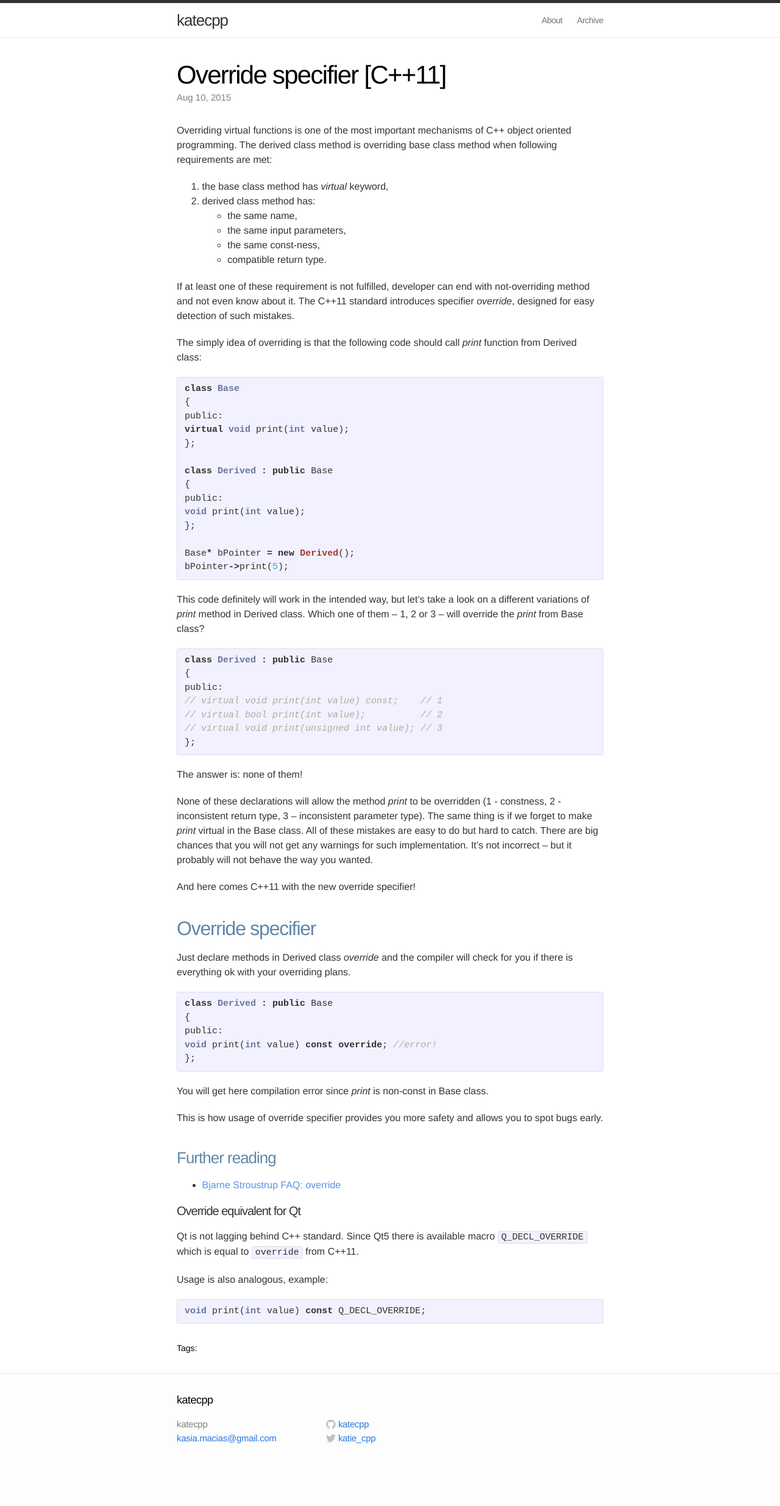
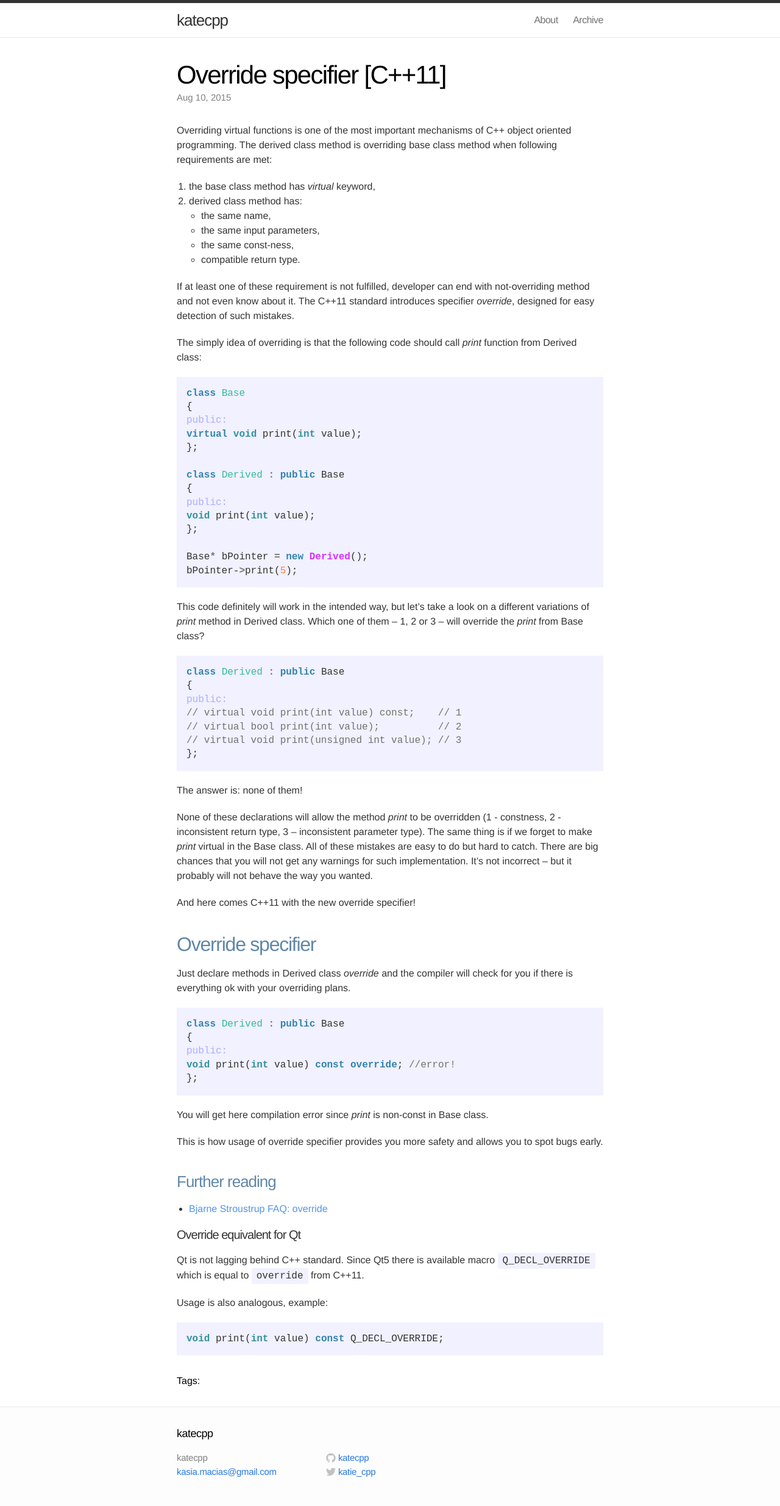
Before and after one commit to katecpp/katecpp.github.io, a Jekyll site: the page built from _posts/2015-08-10-override.markdown, in a window 1280 px wide. Shown: the whole page at 61% size. Built offline with Jekyll 4.4.1, drawn with Linux system fonts in a browser that asks for light colours; comment, search, counter and statistics services are not loaded; before the commit the page ends 2414 px from its top, so only the background shows below that.

Commit message:
Changed highlight style

```diff
--- a/css/main.css
+++ b/css/main.css
@@ -10,7 +10,7 @@ html, body { height: 100%; }
 
 body {
   font-family: Helvetica, Arial, sans-serif;
-  font-size: 14px;
+  font-size: 16px;
   line-height: 1.5;
   font-weight: 300;
   background-color: #fdfdfd;
@@ -236,27 +236,33 @@ a:visited { color: #205caa; }
 .post-content ul,
 .post-content ol { padding-left: 20px; }
 
-.post pre,
+/* Code */
 .post code {
-  border: 1px solid #d5d5e9;
+  padding: .25em .5em;
+  font-size: 100%;
+  opacity: 1;
   background-color: #eef;
-  padding: 8px 12px;
-  -webkit-border-radius: 3px;
-  -moz-border-radius: 3px;
   border-radius: 3px;
-  font-size: 15px;
-  overflow:scroll;
 }
 
-.post code { padding: 1px 5px; }
-
-.post ul,
-.post ol { margin-left: 1.35em; }
-
+.post pre {
+  display: block;
+  margin-top: 0;
+  margin-bottom: 1rem;
+  padding: 1rem;
+  /*font-size: .8rem;*/
+  line-height: 1.4;
+  white-space: pre;
+  white-space: pre-wrap;
+  word-break: break-all;
+  word-wrap: break-word;
+  background-color: #eef; /* background of code */
+}
 .post pre code {
-  border: 0;
-  padding-right: 0;
-  padding-left: 0;
+  padding: 0;
+  font-size: 100%;
+  color: inherit;
+  background-color: transparent;
 }
 
 /* terminal */
@@ -274,66 +280,68 @@ a:visited { color: #205caa; }
 /* Syntax highlighting styles */
 /* ----------------------------------------------------------*/
 
-.highlight  { background: #ffffff; }
-.highlight .c { color: #999988; font-style: italic } /* Comment */
-.highlight .err { color: #a61717; background-color: #e3d2d2 } /* Error */
-.highlight .k { font-weight: bold } /* Keyword */
-.highlight .o { font-weight: bold } /* Operator */
-.highlight .cm { color: #999988; font-style: italic } /* Comment.Multiline */
-.highlight .cp { color: #999999; font-weight: bold } /* Comment.Preproc */
-.highlight .c1 { color: #999988; font-style: italic } /* Comment.Single */
-.highlight .cs { color: #999999; font-weight: bold; font-style: italic } /* Comment.Special */
-.highlight .gd { color: #000000; background-color: #ffdddd } /* Generic.Deleted */
+.highlight  { background-color: #ffffcc }
+.highlight .c { color: #505050 ; } /* Comment */
+.highlight .err { color: #AA0000; background-color: #FFAAAA }  /* Error */
+.highlight .k { font-weight: bold; color: #006699; } /* Keyword */
+.highlight .o { font-weight: bold; color: #555555 } /* Operator */
+.highlight .cm { color: #0099FF; font-style: italic } /* Comment.Multiline */
+.highlight .cp { color: #009999 } /* Comment.Preproc */
+.highlight .c1 { color: #505050 ; } /* Comment.Single */
+.highlight .cs { color: #505050 ; } /* Comment.Special */
+.highlight .gd { background-color: #FFCCCC; border: 1px solid #CC0000 } /* Generic.Deleted */
 .highlight .gd .x { color: #000000; background-color: #ffaaaa } /* Generic.Deleted.Specific */
 .highlight .ge { font-style: italic } /* Generic.Emph */
-.highlight .gr { color: #aa0000 } /* Generic.Error */
-.highlight .gh { color: #999999 } /* Generic.Heading */
-.highlight .gi { color: #000000; background-color: #ddffdd } /* Generic.Inserted */
+.highlight .gr { color: #FF0000 } /* Generic.Error */
+.highlight .gh { color: #003300; } /* Generic.Heading */
+.highlight .gi { background-color: #CCFFCC; border: 1px solid #00CC00 } /* Generic.Inserted */
 .highlight .gi .x { color: #000000; background-color: #aaffaa } /* Generic.Inserted.Specific */
-.highlight .go { color: #888888 } /* Generic.Output */
-.highlight .gp { color: #555555 } /* Generic.Prompt */
+.highlight .go { color: #AAAAAA } /* Generic.Output */
+.highlight .gp { color: #000099; } /* Generic.Prompt */
 .highlight .gs { font-weight: bold } /* Generic.Strong */
-.highlight .gu { color: #aaaaaa } /* Generic.Subheading */
-.highlight .gt { color: #aa0000 } /* Generic.Traceback */
-.highlight .kc { font-weight: bold } /* Keyword.Constant */
-.highlight .kd { font-weight: bold } /* Keyword.Declaration */
-.highlight .kp { font-weight: bold } /* Keyword.Pseudo */
-.highlight .kr { font-weight: bold } /* Keyword.Reserved */
-.highlight .kt { color: #445588; font-weight: bold } /* Keyword.Type */
-.highlight .m { color: #009999 } /* Literal.Number */
-.highlight .s { color: #d14 } /* Literal.String */
-.highlight .na { color: #008080 } /* Name.Attribute */
-.highlight .nb { color: #0086B3 } /* Name.Builtin */
-.highlight .nc { color: #445588; font-weight: bold } /* Name.Class */
-.highlight .no { color: #008080 } /* Name.Constant */
-.highlight .ni { color: #800080 } /* Name.Entity */
-.highlight .ne { color: #990000; font-weight: bold } /* Name.Exception */
-.highlight .nf { color: #990000; font-weight: bold } /* Name.Function */
-.highlight .nn { color: #555555 } /* Name.Namespace */
-.highlight .nt { color: #000080 } /* Name.Tag */
-.highlight .nv { color: #008080 } /* Name.Variable */
-.highlight .ow { font-weight: bold } /* Operator.Word */
+.highlight .gu { color: #003300; } /* Generic.Subheading */
+.highlight .gt { color: #99CC66 } /* Generic.Traceback */
+.highlight .kc { font-weight: bold; color: #006699; } /* Keyword.Constant */
+.highlight .kd { font-weight: bold; color: #006699; } /* Keyword.Declaration */
+.highlight .kp { font-weight: bold; color: #006699 } /* Keyword.Pseudo */
+.highlight .kr { font-weight: bold; color: #006699; } /* Keyword.Reserved */
+.highlight .kt { font-weight: bold; color: #007788; } /* Keyword.Type */
+.highlight .m { color: #FF6600 } /* Literal.Number */
+.highlight .s { color: #d44950 } /* Literal.String */
+.highlight .na { color: #4f9fcf } /* Name.Attribute */
+.highlight .nb { color: #336666 } /* Name.Builtin */
+.highlight .nc { color: #00AA88; } /* Name.Class */
+.highlight .no { color: #336600 } /* Name.Constant */
+.highlight .nd { color: #9999FF } /* Name.Decorator */
+.highlight .ni { color: #999999; } /* Name.Entity */
+.highlight .ne { color: #CC0000; } /* Name.Exception */
+.highlight .nf { font-weight: bold; color: #CC00FF } /* Name.Function */
+.highlight .nl { color: #9999FF } /* Name.Label */
+.highlight .nn { color: #00CCFF; } /* Name.Namespace */
+.highlight .nt { color: #2f6f9f; } /* Name.Tag */
+.highlight .nv { color: #003333 } /* Name.Variable */
+.highlight .ow { color: #000000; } /* Operator.Word */
 .highlight .w { color: #bbbbbb } /* Text.Whitespace */
-.highlight .mf { color: #009999 } /* Literal.Number.Float */
-.highlight .mh { color: #009999 } /* Literal.Number.Hex */
-.highlight .mi { color: #009999 } /* Literal.Number.Integer */
-.highlight .mo { color: #009999 } /* Literal.Number.Oct */
-.highlight .sb { color: #d14 } /* Literal.String.Backtick */
-.highlight .sc { color: #d14 } /* Literal.String.Char */
-.highlight .sd { color: #d14 } /* Literal.String.Doc */
-.highlight .s2 { color: #d14 } /* Literal.String.Double */
-.highlight .se { color: #d14 } /* Literal.String.Escape */
-.highlight .sh { color: #d14 } /* Literal.String.Heredoc */
-.highlight .si { color: #d14 } /* Literal.String.Interpol */
-.highlight .sx { color: #d14 } /* Literal.String.Other */
-.highlight .sr { color: #009926 } /* Literal.String.Regex */
-.highlight .s1 { color: #d14 } /* Literal.String.Single */
-.highlight .ss { color: #990073 } /* Literal.String.Symbol */
-.highlight .bp { color: #999999 } /* Name.Builtin.Pseudo */
-.highlight .vc { color: #008080 } /* Name.Variable.Class */
-.highlight .vg { color: #008080 } /* Name.Variable.Global */
-.highlight .vi { color: #008080 } /* Name.Variable.Instance */
-.highlight .il { color: #009999 } /* Literal.Number.Integer.Long */
+.highlight .mf { color: #FF6600 } /* Literal.Number.Float */
+.highlight .mh { color: #FF6600 } /* Literal.Number.Hex */
+.highlight .mi { color: #FF6600 } /* Literal.Number.Integer */
+.highlight .mo { color: #FF6600 } /* Literal.Number.Oct */
+.highlight .sb { color: #CC3300 } /* Literal.String.Backtick */
+.highlight .sc { color: #CC3300 } /* Literal.String.Char */
+.highlight .sd { color: #CC3300; font-style: italic } /* Literal.String.Doc */
+.highlight .s2 { color: #CC3300 } /* Literal.String.Double */
+.highlight .se { color: #CC3300; } /* Literal.String.Escape */
+.highlight .sh { color: #CC3300 } /* Literal.String.Heredoc */
+.highlight .si { color: #AA0000 } /* Literal.String.Interpol */
+.highlight .sx { color: #CC3300 } /* Literal.String.Other */
+.highlight .sr { color: #33AAAA } /* Literal.String.Regex */
+.highlight .s1 { color: #CC3300 } /* Literal.String.Single */
+.highlight .ss { color: #FFCC33 } /* Literal.String.Symbol */
+.highlight .bp { color: #336666 } /* Name.Builtin.Pseudo */
+.highlight .vc { color: #003333 } /* Name.Variable.Class */
+.highlight .vg { color: #003333 } /* Name.Variable.Global */
+.highlight .vi { color: #003333 } /* Name.Variable.Instance */
+.highlight .il { color: #FF6600 } /* Literal.Number.Integer.Long */
 
 
 /* media queries */
```
